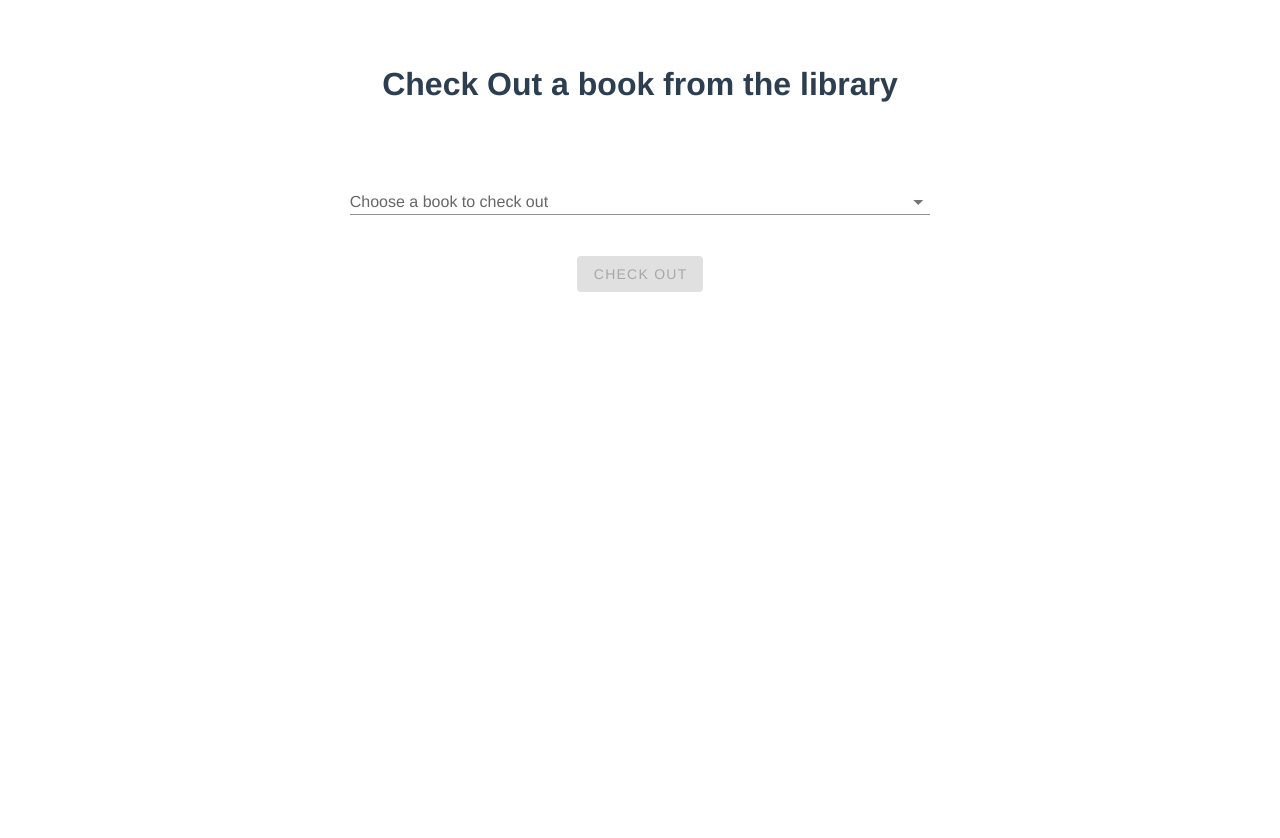
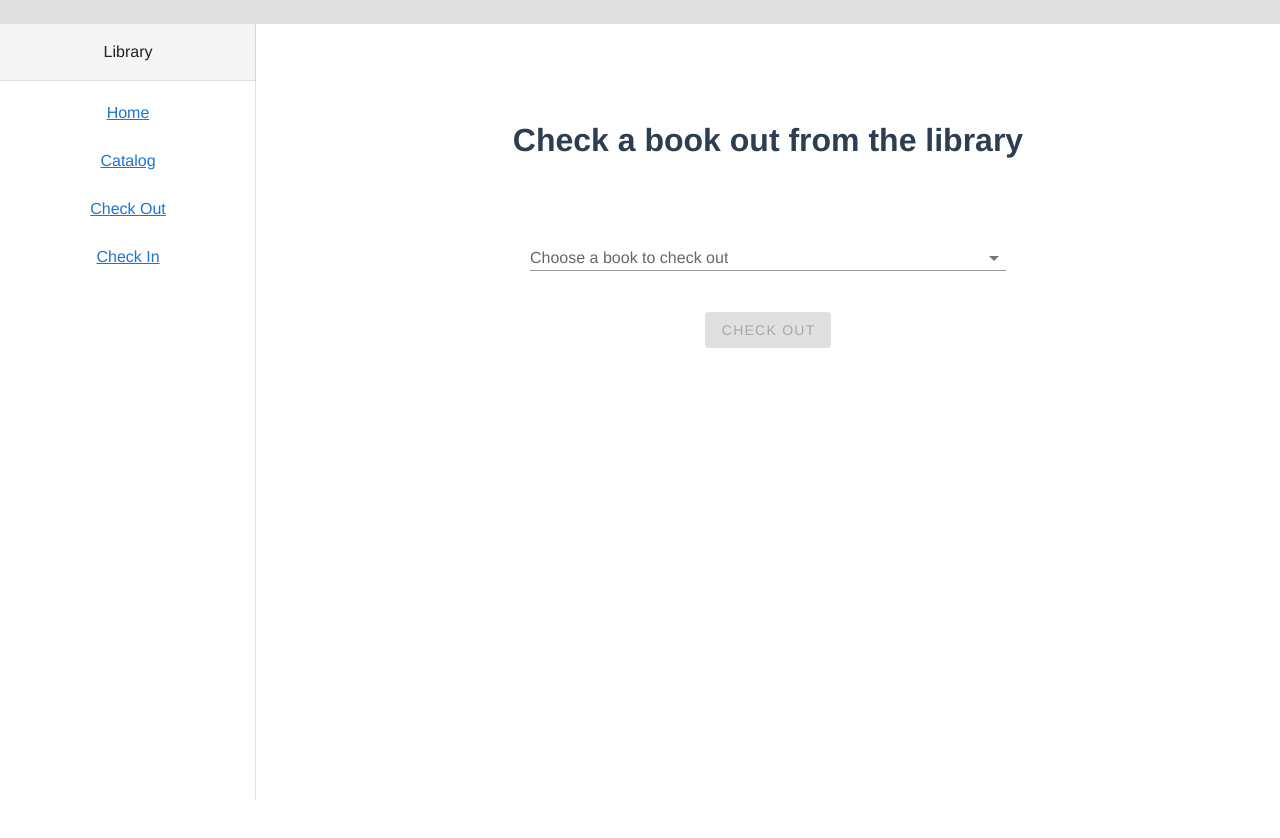
Before and after one commit to aaron-zeisler/library-ui, a Vue app: page /check-out in a window 1280 px wide. Shown: the top 838 px of the page. Built offline with nearby package versions, Linux system fonts and the light colour scheme; no server answers.

Commit message:
Added a layout to the app; Tweaks to the alerts on check-in and check-out

```diff
--- a/src/App.vue
+++ b/src/App.vue
@@ -1,8 +1,61 @@
 <template>
   <v-app>
-    <div>
-      <router-view/>
-    </div>
+    <v-system-bar app>
+      <v-spacer></v-spacer>
+    </v-system-bar>
+
+    <v-navigation-drawer
+      v-model="drawer"
+      app
+    >
+      <v-sheet
+        color="grey lighten-4"
+        class="pa-4"
+      >
+        Library
+      </v-sheet>
+
+      <v-divider></v-divider>
+
+      <v-list>
+        <v-list-item link>
+          <v-list-item-content>
+            <router-link to="/"><v-list-item-title>Home</v-list-item-title></router-link>
+          </v-list-item-content>
+        </v-list-item>
+
+        <v-list-item link>
+          <v-list-item-content>
+            <router-link to="/catalog"><v-list-item-title>Catalog</v-list-item-title></router-link>
+          </v-list-item-content>
+        </v-list-item>
+
+        <v-list-item link>
+          <v-list-item-content>
+            <router-link to="/check-out"><v-list-item-title>Check Out</v-list-item-title></router-link>
+          </v-list-item-content>
+        </v-list-item>
+
+        <v-list-item link>
+          <v-list-item-content>
+            <router-link to="/check-in"><v-list-item-title>Check In</v-list-item-title></router-link>
+          </v-list-item-content>
+        </v-list-item>
+      </v-list>
+    </v-navigation-drawer>
+
+    <v-main>
+      <v-container
+        class="py-8 px-6"
+        fluid
+      >
+
+        <div>
+          <router-view/>
+        </div>
+
+        </v-container>
+    </v-main>
   </v-app>
 </template>
 
--- a/src/components/CheckIn.vue
+++ b/src/components/CheckIn.vue
@@ -29,6 +29,7 @@
                 :value="showError"
                 type="error"
                 transition="fade-transition"
+                class="alert"
             >
                 An error happened while checking in the book
             </v-alert>
@@ -36,6 +37,7 @@
                 :value="showSuccess"
                 type="success"
                 transition="fade-transition"
+                class="alert"
             >
                 The book was successfully checked in
             </v-alert>
@@ -123,6 +125,12 @@
     display: none;
 }
 
+.alert {
+    margin-top: 20px;
+    margin-left: 50px;
+    margin-right: 50px;
+}
+
 .custom-loader {
     animation: loader 1s infinite;
     display: flex;
--- a/src/components/CheckOut.vue
+++ b/src/components/CheckOut.vue
@@ -1,7 +1,7 @@
 <template>
     <div>
         <div>
-            <h1>Check Out a book from the library</h1>
+            <h1>Check a book out from the library</h1>
         </div>
         <div id="check-out">
             <v-container grid-list-lg>
@@ -29,6 +29,7 @@
                 :value="showError"
                 type="error"
                 transition="fade-transition"
+                class="alert"
             >
                 An error happened while checking out the book
             </v-alert>
@@ -36,6 +37,7 @@
                 :value="showSuccess"
                 type="success"
                 transition="fade-transition"
+                class="alert"
             >
                 The book was successfully checked out
             </v-alert>
@@ -121,6 +123,12 @@
     display: none;
 }
 
+.alert {
+    margin-top: 20px;
+    margin-left: 50px;
+    margin-right: 50px;
+}
+
 .custom-loader {
     animation: loader 1s infinite;
     display: flex;
```
